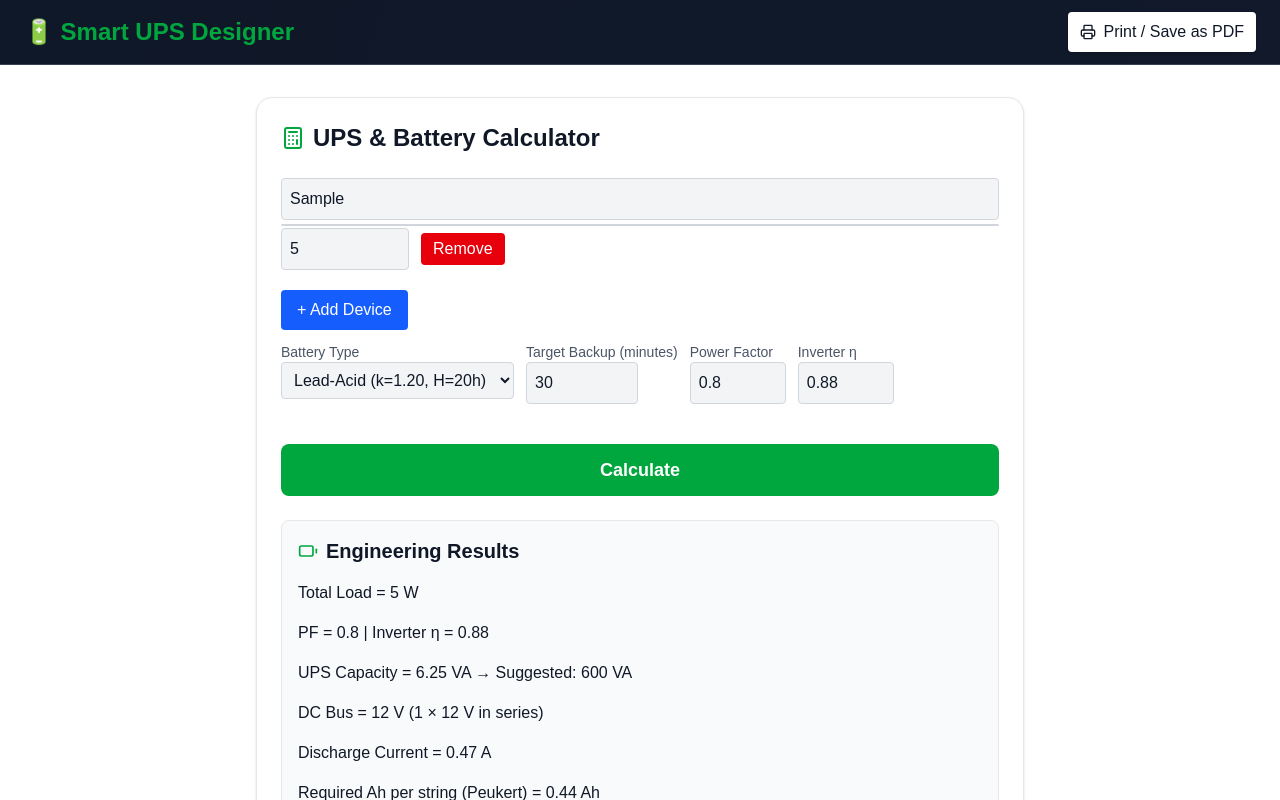
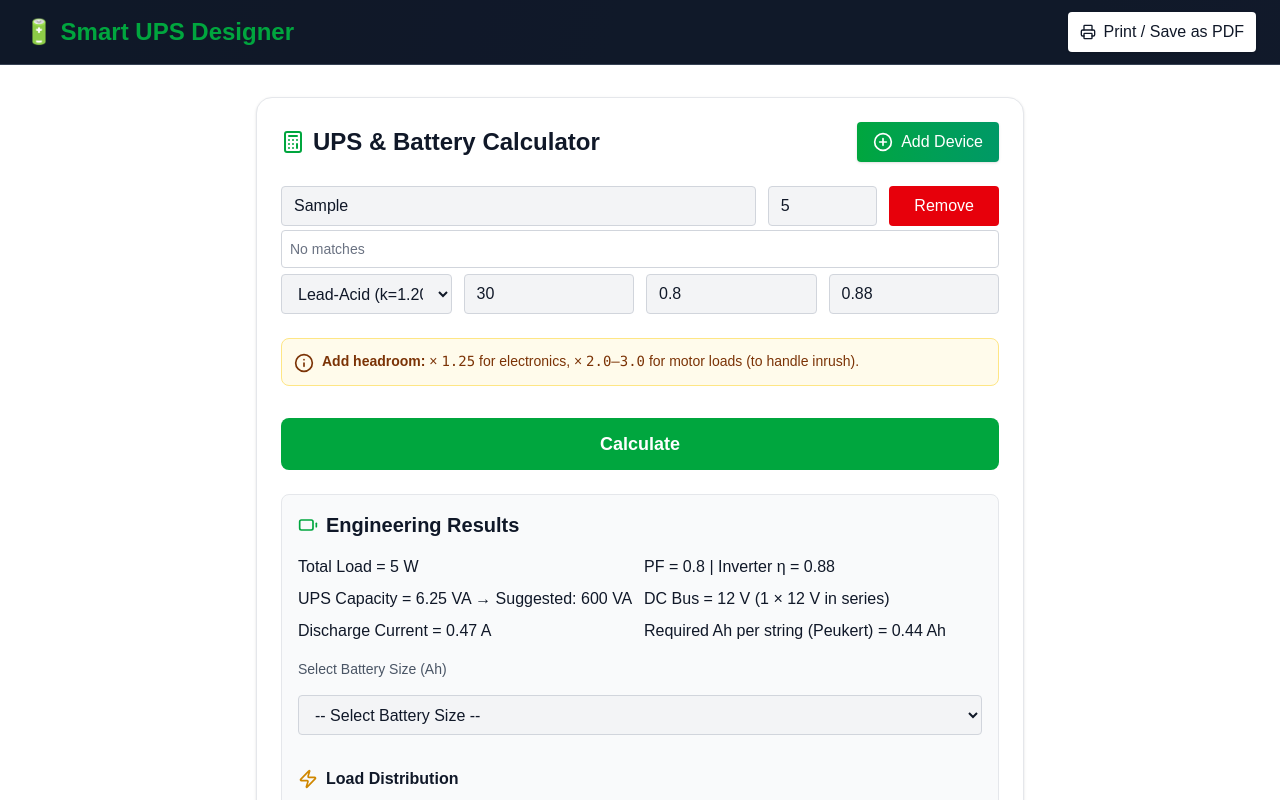
Before and after one commit to Aminakbr/my-site, a Next.js app: page /home-ups in a window 1280 px wide. Both pictures are taken after typing "Sample", "5" into the empty fields and a click on the button "Calculate". Shown: the top 800 px of the page. Built offline with nearby package versions, Linux system fonts and the light colour scheme.

Commit message:
feat: add Smart UPS Designer

```diff
--- a/app/home-ups/page.tsx
+++ b/app/home-ups/page.tsx
@@ -44,7 +44,7 @@ export default function HomeUpsPage() {
       html, body { background: #ffffff !important; -webkit-print-color-adjust: exact; print-color-adjust: exact; }
       .no-print { display: none !important; }
       .print-card { break-inside: avoid; page-break-inside: avoid; }
-      .print-break { page-break-before: always; break-before: page; } /* manual page break */
+      .print-break { page-break-before: always; break-before: page; }
     `,
   });
 
@@ -129,7 +129,11 @@ export default function HomeUpsPage() {
   };
 
   return (
-    <div className="min-h-screen bg-gradient-to-br from-gray-900 to-gray-800 text-white">
+    // Suppress hydration warnings from extensions injecting attributes (e.g., fdprocessedid)
+    <div
+      className="min-h-screen bg-gradient-to-br from-gray-900 to-gray-800 text-white"
+      suppressHydrationWarning
+    >
       <style jsx global>{`
         @media print {
           body { -webkit-print-color-adjust: exact; print-color-adjust: exact; }
@@ -139,12 +143,16 @@ export default function HomeUpsPage() {
       `}</style>
 
       {/* Header */}
-      <header className="w-full bg-gray-900/80 border-b border-gray-700 py-3 px-6 flex justify-between items-center print-bg-white">
+      <header
+        className="w-full bg-gray-900/80 border-b border-gray-700 py-3 px-6 flex justify-between items-center print-bg-white"
+        suppressHydrationWarning
+      >
         <h1 className="text-2xl font-bold text-green-600">🔋 Smart UPS Designer</h1>
         <button
           onClick={handlePrint}
           className="no-print inline-flex items-center gap-2 bg-white text-gray-900 px-3 py-2 rounded shadow hover:shadow-md"
           aria-label="Print or Save as PDF"
+          suppressHydrationWarning
         >
           <Printer className="w-4 h-4" /> Print / Save as PDF
         </button>
@@ -155,6 +163,7 @@ export default function HomeUpsPage() {
         ref={reportRef}
         id="report-section"
         className="flex flex-col items-center py-8 px-4 sm:px-8 bg-white text-gray-900"
+        suppressHydrationWarning
       >
         {/* 1) Calculator FIRST */}
         <CalculatorSection
--- a/components/CalculatorSection.tsx
+++ b/components/CalculatorSection.tsx
@@ -7,7 +7,7 @@ import {
   Tooltip as RechartsTooltip,
   ResponsiveContainer,
 } from "recharts";
-import { Calculator, Battery, Zap } from "lucide-react";
+import { Calculator, Battery, Zap, PlusCircle, Info } from "lucide-react";
 import {
   Device,
   Chem,
@@ -72,6 +72,12 @@ const LIBRARY: Device[] = [
   { name: "Electric Kettle", watts: 1200 },
 ];
 
+// consistent sizing helpers
+const inputBase =
+  "h-10 px-3 rounded bg-gray-100 text-gray-900 border border-gray-300 focus:outline-none focus:ring-2 focus:ring-green-600/30";
+const btnBase =
+  "h-10 px-4 rounded font-medium transition-all duration-150 active:translate-y-px";
+
 export default function CalculatorSection(props: Props) {
   const {
     devices,
@@ -114,25 +120,41 @@ export default function CalculatorSection(props: Props) {
       animate={{ opacity: 1, y: 0 }}
       className="bg-white border border-gray-200 p-6 rounded-2xl shadow w-full max-w-3xl space-y-6"
     >
+      {/* Title + beautiful Add button */}
+      <div className="flex items-center justify-between">
         <h2 className="text-2xl font-bold flex items-center gap-2">
           <Calculator className="text-green-600 w-6 h-6" /> UPS & Battery Calculator
         </h2>
+        <button
+          onClick={addDevice}
+          className={`${btnBase} no-print inline-flex items-center gap-2 bg-gradient-to-r from-green-600 to-emerald-600 text-white shadow hover:shadow-md`}
+          aria-label="Add device"
+          title="Add a new device row"
+        >
+          <PlusCircle className="w-5 h-5" />
+          Add Device
+        </button>
+      </div>
 
-      {/* Device Inputs */}
+      {/* Device rows: single-line layout */}
       {devices.map((device, i) => {
         const suggestions = LIBRARY.filter((d) =>
           d.name.toLowerCase().includes((search ?? "").toLowerCase())
         ).slice(0, 8);
 
         return (
-          <div key={i} className="mb-5 relative">
+          <div key={i} className="relative">
+            {/* one row: name | watts | remove */}
+            <div className="grid grid-cols-12 gap-3 items-center">
+              {/* Name (flex) */}
+              <div className="col-span-12 md:col-span-8">
                 <label htmlFor={`device-name-${i}`} className="sr-only">
                   Device name
                 </label>
                 <input
                   id={`device-name-${i}`}
                   type="text"
-              className="w-full p-2 rounded bg-gray-100 text-gray-900 border border-gray-300"
+                  className={`${inputBase} w-full`}
                   placeholder="🔍 Search or type device name..."
                   value={device.name}
                   onChange={(e: React.ChangeEvent<HTMLInputElement>) => {
@@ -148,9 +170,50 @@ export default function CalculatorSection(props: Props) {
                   onFocus={() => setSearchIndex(i)}
                   aria-label="Device name"
                 />
+              </div>
 
+              {/* Watts */}
+              <div className="col-span-6 md:col-span-2">
+                <label htmlFor={`device-watts-${i}`} className="sr-only">
+                  Watts
+                </label>
+                <input
+                  id={`device-watts-${i}`}
+                  type="number"
+                  className={`${inputBase} w-full`}
+                  placeholder="Watts"
+                  value={device.watts || ""}
+                  onChange={(e: React.ChangeEvent<HTMLInputElement>) => {
+                    const watts = Number(e.target.value);
+                    setDevices((prev) => {
+                      const copy = [...prev];
+                      copy[i] = { ...copy[i], watts };
+                      return copy;
+                    });
+                  }}
+                  aria-label="Device watts"
+                  min={0}
+                />
+              </div>
+
+              {/* Remove */}
+              <div className="col-span-6 md:col-span-2">
+                <button
+                  className={`${btnBase} w-full bg-red-600 hover:bg-red-700 text-white no-print`}
+                  onClick={() => removeDevice(i)}
+                  aria-label="Remove device"
+                >
+                  Remove
+                </button>
+              </div>
+            </div>
+
+            {/* Suggestions dropdown (full width under name input) */}
             {search && searchIndex === i && (
-              <div className="absolute z-10 bg-white w-full mt-1 rounded max-h-40 overflow-y-auto border border-gray-300 no-print">
+              <div className="absolute z-10 left-0 right-0 mt-1 rounded max-h-40 overflow-y-auto border border-gray-300 bg-white no-print">
+                {suggestions.length === 0 && (
+                  <div className="p-2 text-sm text-gray-500">No matches</div>
+                )}
                 {suggestions.map((d) => (
                   <div
                     key={d.name}
@@ -164,57 +227,19 @@ export default function CalculatorSection(props: Props) {
                 ))}
               </div>
             )}
-
-            <div className="flex gap-3 mt-2 items-center">
-              <label htmlFor={`device-watts-${i}`} className="sr-only">
-                Watts
-              </label>
-              <input
-                id={`device-watts-${i}`}
-                type="number"
-                className="w-32 p-2 rounded bg-gray-100 text-gray-900 border border-gray-300"
-                placeholder="Watts"
-                value={device.watts || ""}
-                onChange={(e: React.ChangeEvent<HTMLInputElement>) => {
-                  const watts = Number(e.target.value);
-                  setDevices((prev) => {
-                    const copy = [...prev];
-                    copy[i] = { ...copy[i], watts };
-                    return copy;
-                  });
-                }}
-                aria-label="Device watts"
-                min={0}
-              />
-              <button
-                className="no-print bg-red-600 hover:bg-red-700 text-white px-3 py-1 rounded"
-                onClick={() => removeDevice(i)}
-                aria-label="Remove device"
-              >
-                Remove
-              </button>
-            </div>
           </div>
         );
       })}
 
-      {/* Controls */}
-      <div className="flex flex-wrap gap-3 justify-between items-end">
-        <button
-          onClick={addDevice}
-          className="no-print bg-blue-600 hover:bg-blue-700 text-white px-4 py-2 rounded"
-          aria-label="Add device"
-        >
-          + Add Device
-        </button>
-        <div className="flex flex-col sm:flex-row gap-3">
+      {/* Controls: equal-width 4-column grid, uniform inputs */}
+      <div className="grid grid-cols-1 md:grid-cols-4 gap-3">
         <div>
-            <label className="block text-gray-600 text-sm" htmlFor="battery-type">
+          <label className="block text-gray-600 text-sm mb-1" htmlFor="battery-type">
             Battery Type
           </label>
           <select
             id="battery-type"
-              className="bg-gray-100 text-gray-900 p-2 rounded border border-gray-300"
+            className={`${inputBase} w-full`}
             value={batteryType}
             onChange={(e: React.ChangeEvent<HTMLSelectElement>) =>
               setBatteryType(e.target.value as Chem)
@@ -225,8 +250,9 @@ export default function CalculatorSection(props: Props) {
             <option value="lifepo4">LiFePO₄ (k=1.05, H=1h)</option>
           </select>
         </div>
+
         <div>
-            <label className="block text-gray-600 text-sm" htmlFor="target-min">
+          <label className="block text-gray-600 text-sm mb-1" htmlFor="target-min">
             Target Backup (minutes)
           </label>
           <input
@@ -236,12 +262,13 @@ export default function CalculatorSection(props: Props) {
             onChange={(e: React.ChangeEvent<HTMLInputElement>) =>
               setBackupTimeMin(Number(e.target.value))
             }
-              className="w-28 p-2 rounded bg-gray-100 text-gray-900 border border-gray-300"
+            className={`${inputBase} w-full`}
             min={0}
           />
         </div>
+
         <div>
-            <label className="block text-gray-600 text-sm" htmlFor="pf">
+          <label className="block text-gray-600 text-sm mb-1" htmlFor="pf">
             Power Factor
           </label>
           <input
@@ -251,14 +278,13 @@ export default function CalculatorSection(props: Props) {
             min={0.6}
             max={1}
             value={pf}
-              onChange={(e: React.ChangeEvent<HTMLInputElement>) =>
-                setPf(Number(e.target.value))
-              }
-              className="w-24 p-2 rounded bg-gray-100 text-gray-900 border border-gray-300"
+            onChange={(e: React.ChangeEvent<HTMLInputElement>) => setPf(Number(e.target.value))}
+            className={`${inputBase} w-full`}
           />
         </div>
+
         <div>
-            <label className="block text-gray-600 text-sm" htmlFor="eta">
+          <label className="block text-gray-600 text-sm mb-1" htmlFor="eta">
             Inverter η
           </label>
           <input
@@ -268,18 +294,23 @@ export default function CalculatorSection(props: Props) {
             min={0.75}
             max={0.98}
             value={eta}
-              onChange={(e: React.ChangeEvent<HTMLInputElement>) =>
-                setEta(Number(e.target.value))
-              }
-              className="w-24 p-2 rounded bg-gray-100 text-gray-900 border border-gray-300"
+            onChange={(e: React.ChangeEvent<HTMLInputElement>) => setEta(Number(e.target.value))}
+            className={`${inputBase} w-full`}
           />
         </div>
       </div>
+
+      {/* Headroom tip */}
+      <div className="rounded-lg border border-amber-200 bg-amber-50 text-amber-900 p-3 flex items-start gap-2">
+        <Info className="w-5 h-5 mt-0.5" />
+        <p className="text-sm">
+          <strong>Add headroom:</strong> × <code>1.25</code> for electronics, × <code>2.0–3.0</code> for motor loads (to handle inrush).
+        </p>
       </div>
 
       <button
         onClick={calculate}
-        className="no-print mt-4 w-full bg-green-600 hover:bg-green-700 transition py-3 rounded-lg font-semibold text-lg text-white"
+        className="no-print mt-2 w-full bg-green-600 hover:bg-green-700 transition py-3 rounded-lg font-semibold text-lg text-white"
         aria-label="Calculate"
       >
         Calculate
@@ -287,23 +318,25 @@ export default function CalculatorSection(props: Props) {
 
       {/* Results */}
       {result && (
-        <div className="bg-gray-50 border border-gray-200 p-4 rounded-lg space-y-4">
+        <div className="bg-gray-50 border border-gray-200 p-4 rounded-lg space-y-4 print-card">
           <h3 className="text-xl font-bold flex items-center gap-2">
             <Battery className="text-green-600 w-5 h-5" /> Engineering Results
           </h3>
+          <div className="grid grid-cols-1 sm:grid-cols-2 gap-2">
             <p>Total Load = {format(result.totalWatts)} W</p>
             <p>PF = {format(result.pf, 2)} | Inverter η = {format(result.eta, 2)}</p>
             <p>UPS Capacity = {format(result.upsVA)} VA → Suggested: {result.suggestedUPS} VA</p>
             <p>DC Bus = {result.vdc} V ({result.batteryCount} × 12 V in series)</p>
             <p>Discharge Current = {format(result.dischargeCurrentA)} A</p>
             <p>Required Ah per string (Peukert) = {format(result.requiredAhPerString)} Ah</p>
+          </div>
 
           <label className="block text-gray-600 text-sm" htmlFor="battery-ah">
             Select Battery Size (Ah)
           </label>
           <select
             id="battery-ah"
-            className="bg-gray-100 text-gray-900 p-2 rounded border border-gray-300"
+            className={`${inputBase} w-full`}
             value={selectedBatteryAh ?? ""}
             onChange={(e: React.ChangeEvent<HTMLSelectElement>) => {
               const ah = Number(e.target.value);
```
Lines whose indentation alone changed are shown as unchanged.
